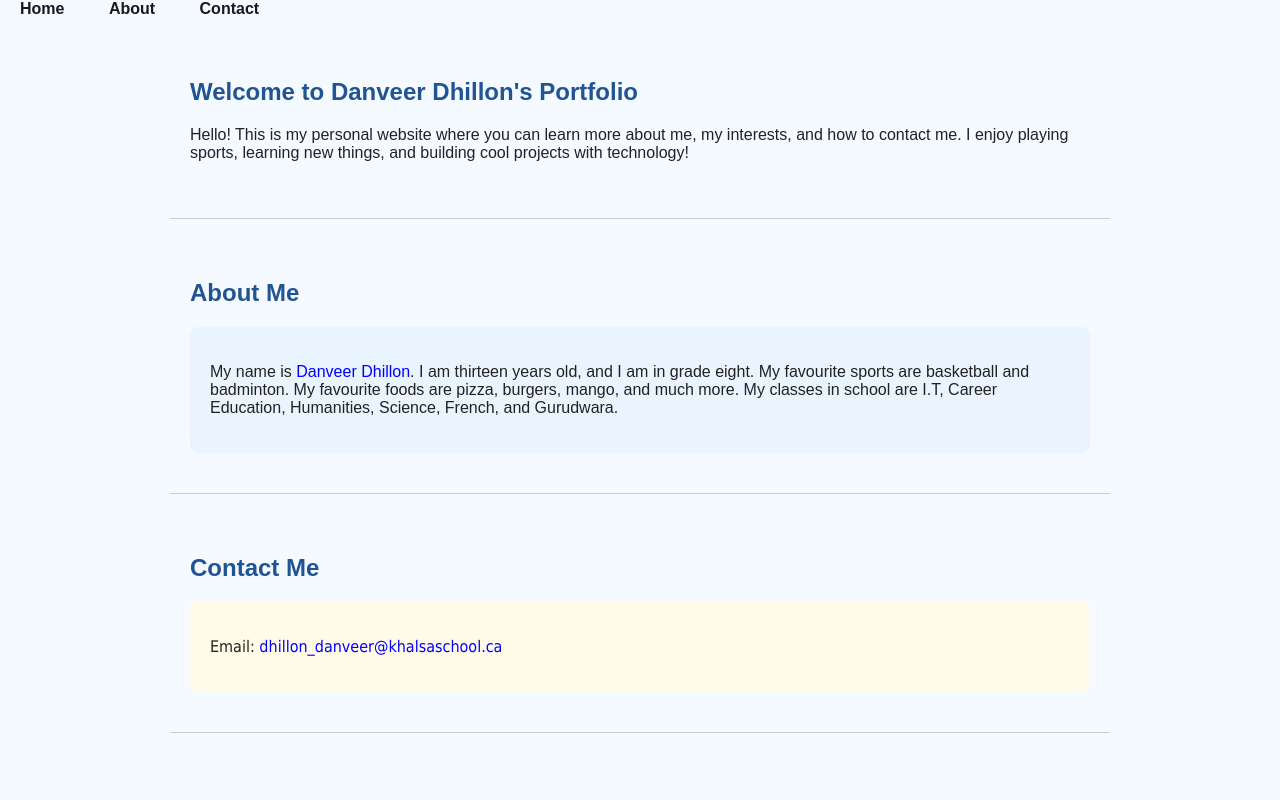
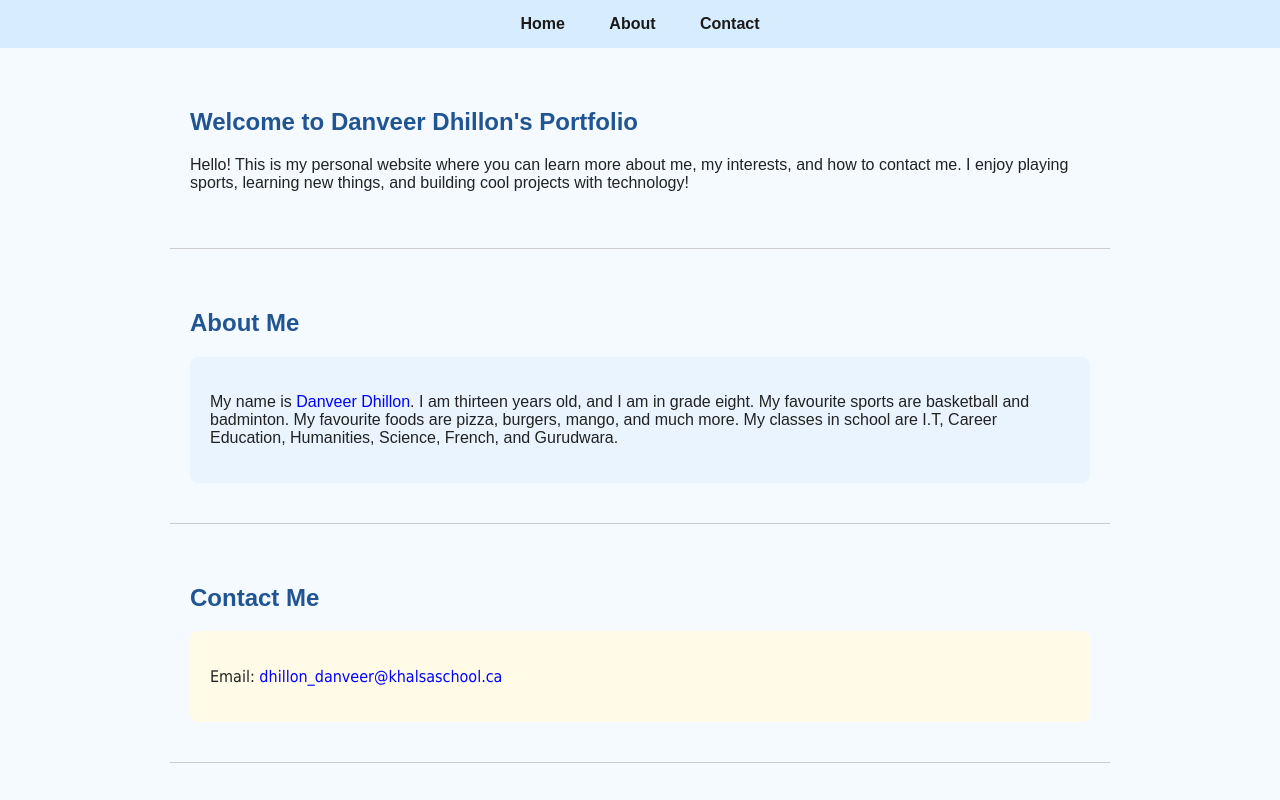
Before and after one commit to Danveer394/Danveer394.github.io, a plain HTML site: page index.html in a window 1280 px wide. Drawn offline with Linux system fonts and the light colour scheme.

Commit message:
Update index.html

```diff
--- a/index.html
+++ b/index.html
@@ -4,7 +4,7 @@
   <meta charset="UTF-8">
   <title>Danveer Dhillon - Portfolio</title>
   <style>
-    /* External-like CSS (inside <style>) */
+    /* Internal CSS */
     body {
       background-color: #f4faff;
       color: #222;
@@ -12,7 +12,7 @@
       margin: 0;
       padding: 0;
     }
-<username>.github.io
+
     nav {
       background-color: #d8ecff;
       padding: 15px;
@@ -87,7 +87,6 @@
     <h2>Contact Me</h2>
     <div class="contact-box">
       <p>Email: <span style="color: blue;">dhillon_danveer@khalsaschool.ca</span></p>
-      </p>
     </div>
   </section>
 
```
